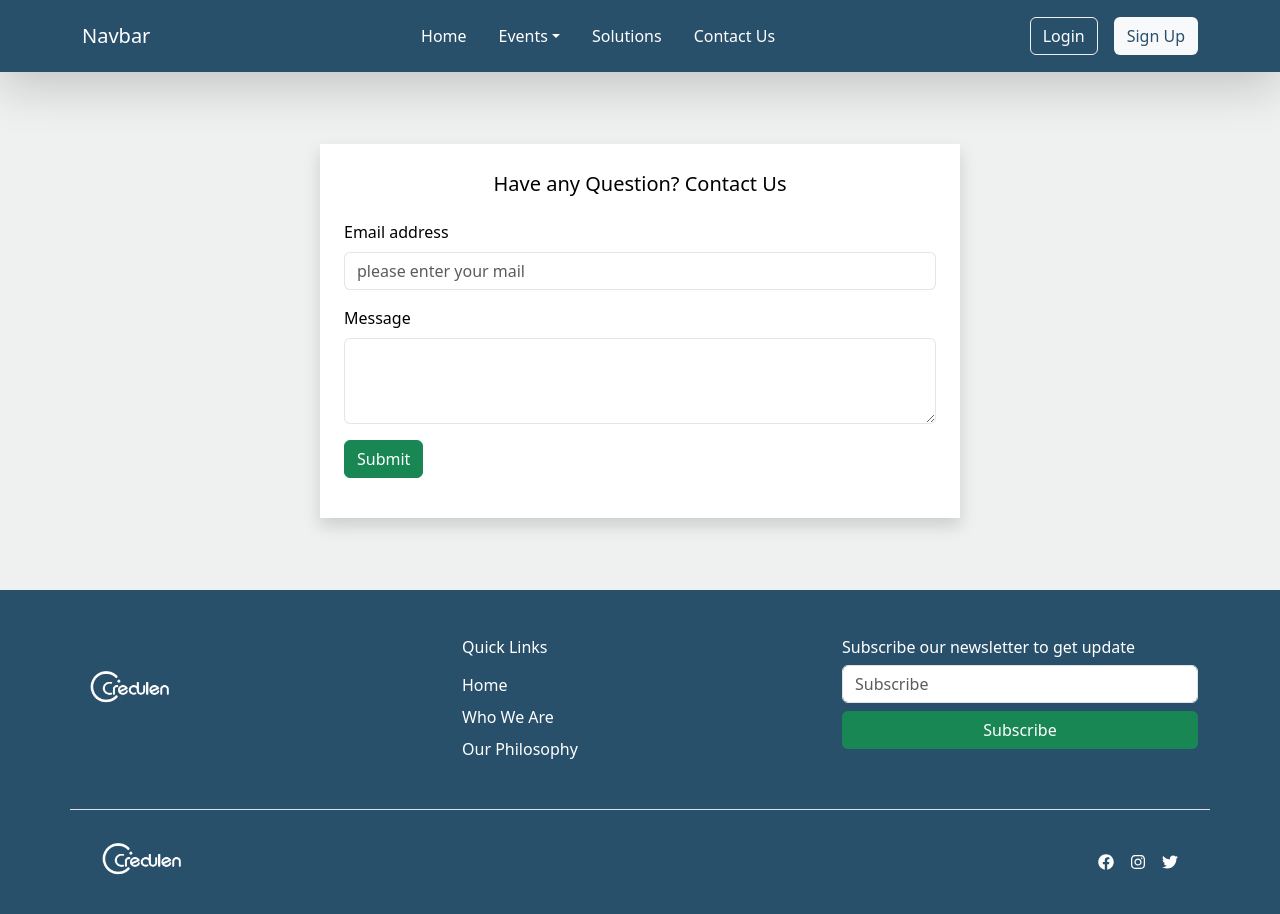
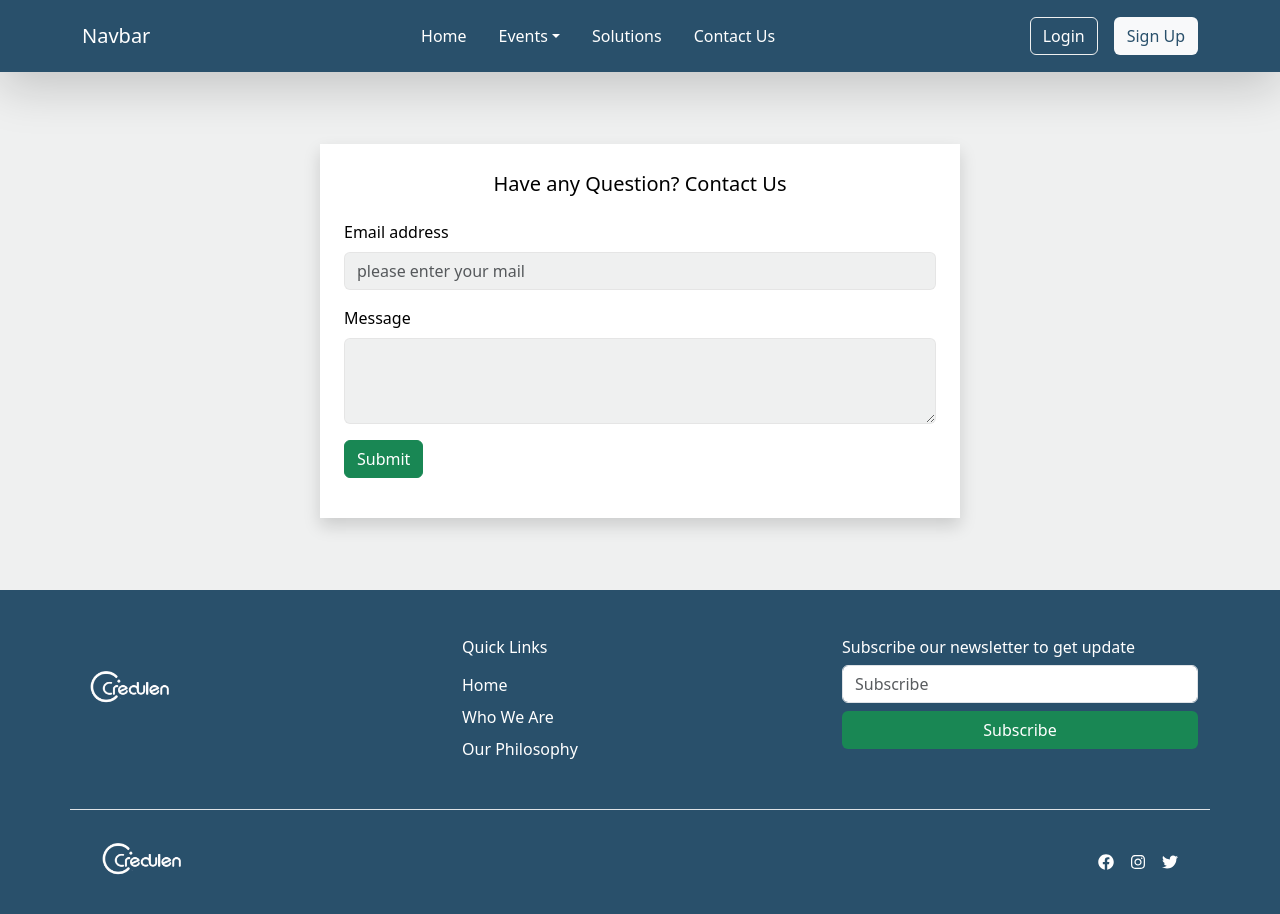
Before and after one commit to credulen/credulen_blog, a Next.js app: page /contact in a window 1280 px wide. Shown: the top 914 px of the page. Built offline with nearby package versions, Linux system fonts and the light colour scheme.

Commit message:
adjusted the background of the input fields

```diff
--- a/app/contact/page.js
+++ b/app/contact/page.js
@@ -12,7 +12,7 @@ const Contact = () => {
 					</label>
 					<input
 						type="email"
-						className="form-control border__color"
+						className="form-control webevent"
 						id="exampleFormControlInput1"
 						placeholder="please enter your mail"
 					/>
@@ -23,7 +23,7 @@ const Contact = () => {
 						Message
 					</label>
 					<textarea
-						className="form-control border__color"
+						className="form-control webevent"
 						id="exampleFormControlTextarea1"
 						rows="3"></textarea>
 				</div>
@@ -42,7 +42,7 @@ const Contact = () => {
 					</label>
 					<input
 						type="email"
-						className="form-control border__color"
+						className="form-control webevent"
 						id="exampleFormControlInput1"
 						placeholder="please enter your mail"
 					/>
@@ -53,7 +53,7 @@ const Contact = () => {
 						Message
 					</label>
 					<textarea
-						className="form-control border__color"
+						className="form-control webevent"
 						id="exampleFormControlTextarea1"
 						rows="3"></textarea>
 				</div>
```
